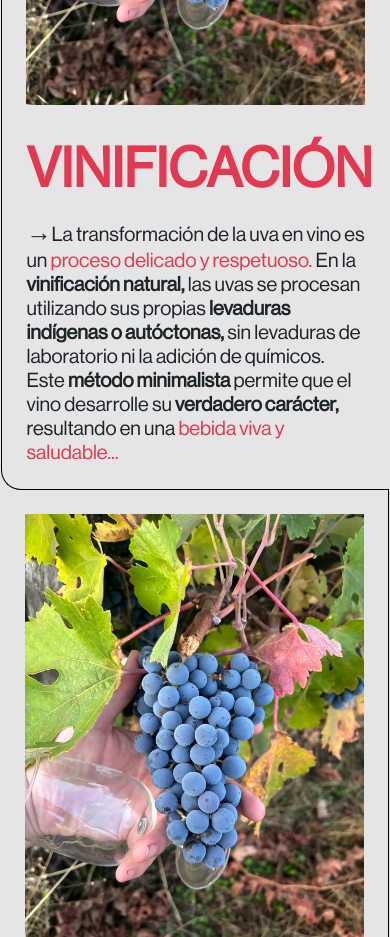
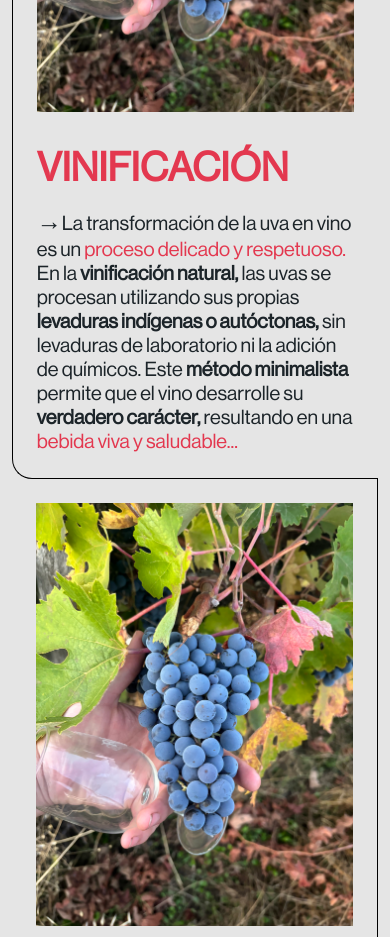
Before and after one commit to PiterMart/jugo-club, a Next.js app: page /wine in a window 390 px wide. Shown: the part 2280-3217 px from the top of the page. Built offline with nearby package versions, Linux system fonts and the light colour scheme.

Commit message:
wine section mobile

```diff
--- a/src/app/page.module.css
+++ b/src/app/page.module.css
@@ -434,7 +434,7 @@
     font-size: 30px;
   }
   .big{
-    font-size: 45px !important;
+    font-size: 40px !important;
   }
   .paragraph{
     margin-top: 1rem;
@@ -574,4 +574,7 @@
   .page{
     padding: 1.5rem;
   }
+  .big{
+    font-size: 50px !important;
+  }
 }
--- a/src/app/wine/page.js
+++ b/src/app/wine/page.js
@@ -85,11 +85,10 @@ export default function About() {
                     style={{maxWidth: '500px'}}
                   />
                   <div className={styles.page__section2_paragraphcontainer}>
-                    <p className={styles.subtitle}style={{marginTop: '0px', textWrap: 'wrap', color: '#e3384f', fontSize: "55px"}}>VINIFICACIÓN</p>
+                    <p className={`${styles["big"]} ${styles["subtitle"]}`} style={{color: "#e3384f"}}>VINIFICACIÓN</p>
                     <p className={styles.paragraph2} style={{fontWeight: 'lighter'}}> <span className={styles.paragraph_arrow}>&#8594;</span>La transformación de la uva en vino es un <span style={{color: '#e3384f '}}>proceso delicado y respetuoso.</span> En la <span style={{fontWeight: 'bold'}}>vinificación natural,</span> las uvas se procesan utilizando sus propias <span style={{fontWeight: 'bold'}}>levaduras indígenas o autóctonas,</span> sin levaduras de laboratorio ni la adición de químicos. Este <span style={{fontWeight: 'bold'}}>método minimalista</span> permite que el vino desarrolle su <span style={{fontWeight: 'bold'}}>verdadero carácter,</span> resultando en una <span style={{color: '#e3384f '}} >bebida viva y saludable... </span> </p>
                   </div>
                 </div>
-
               </div>
               <div style={{borderBottom: '1px solid black', marginBottom: '5rem'}} className={styles.page__section4}>
               <div className={styles.page__section2}>
```
